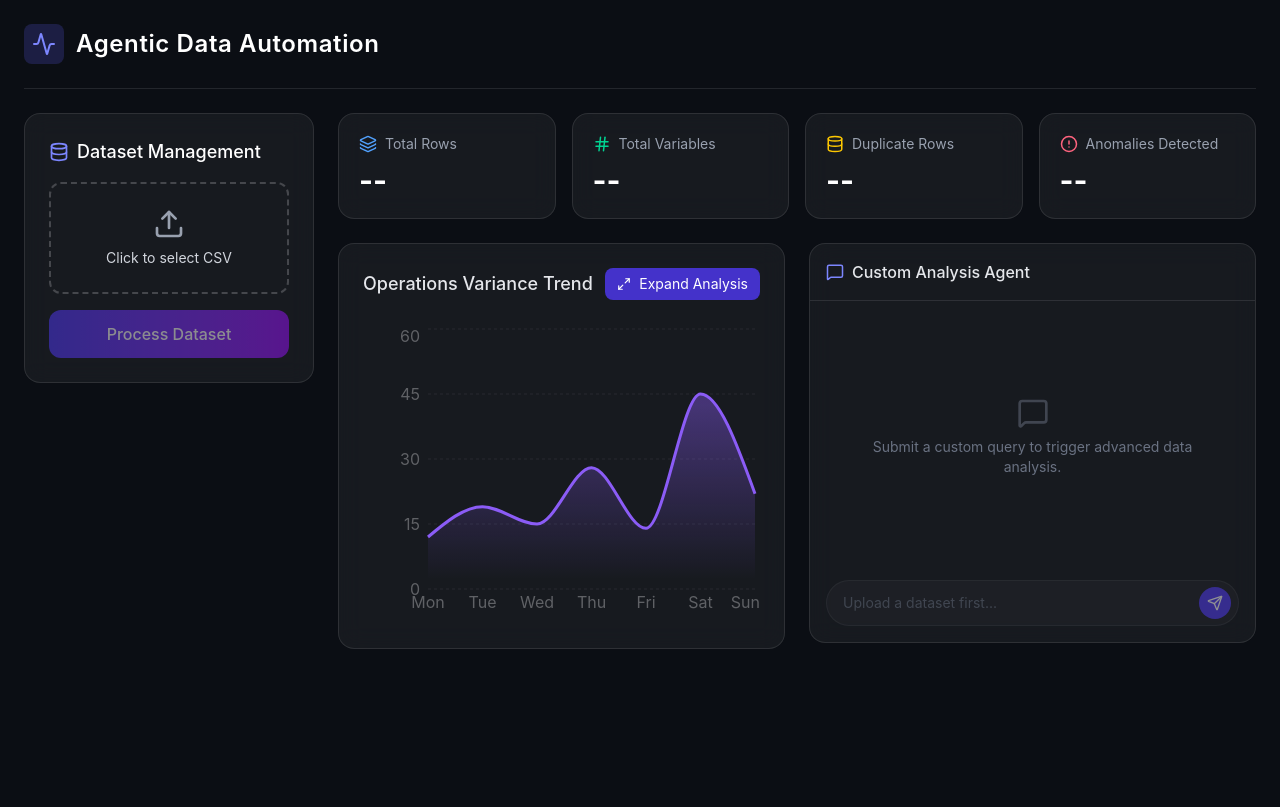
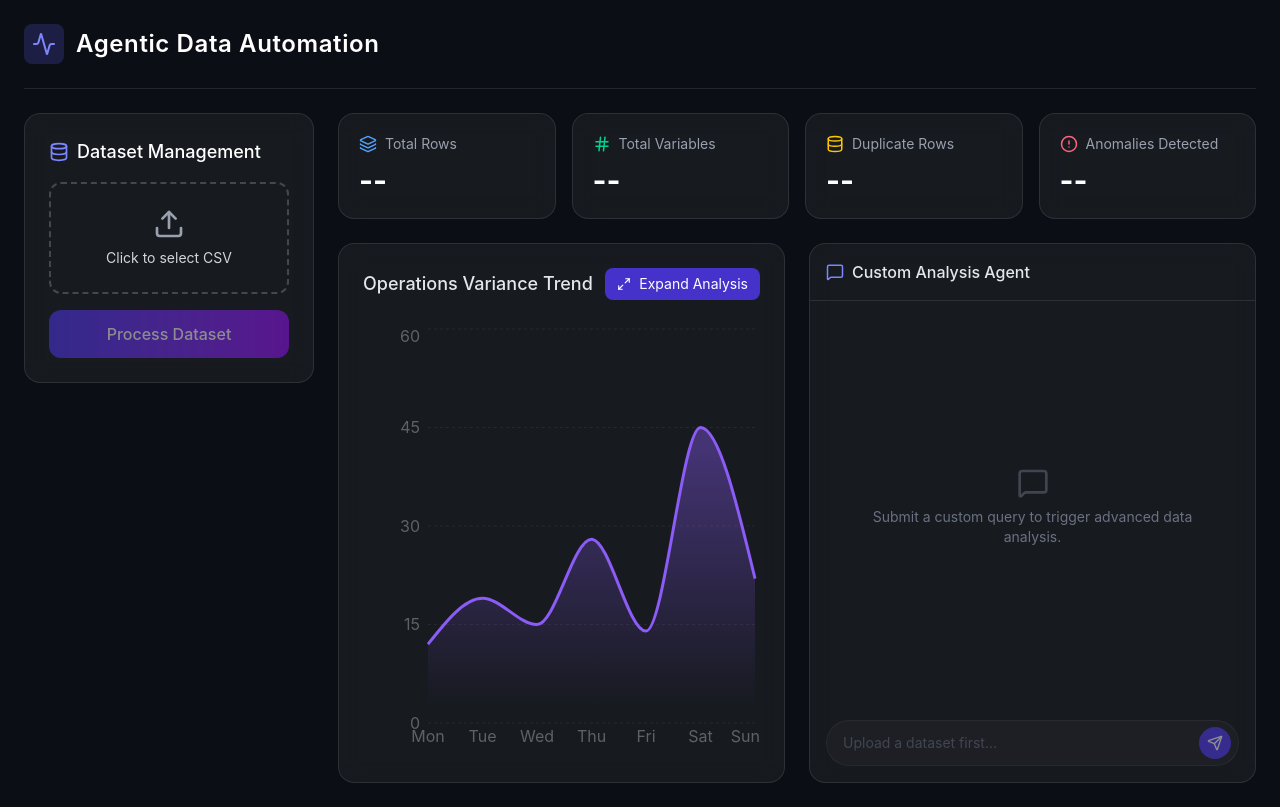
Before and after one commit to sbr093/Dataset-AI-Analyzer, a React app in the folder frontend/: page / in a window 1280 px wide. Built offline with nearby package versions, Linux system fonts and the light colour scheme; the HTML template or start-up script is replaced by a standard one.

Commit message:
style: implement dynamic viewport height calculations to remove dead space in main dashboard layout

```diff
--- a/frontend/src/App.jsx
+++ b/frontend/src/App.jsx
@@ -40,7 +40,7 @@ export default function App() {
     }
   }, [isModalOpen]);
 
-  // NEW: Process Data to Find the Min and Max Range for the Chart
+  // Process Data to Find the Min and Max Range for the Chart
   const chartDataToRender = useMemo(() => {
     if (!dynamicChartData.data || dynamicChartData.data.length === 0 || !xAxis || !yAxis) return [];
 
@@ -63,7 +63,6 @@ export default function App() {
     // Convert grouped data into an array formatted for a Recharts Range Area
     return Object.entries(groupedData).map(([key, value]) => ({
       [xAxis]: key,
-      // Recharts accepts an array of [bottomBoundary, topBoundary] to draw a range band
       [`${yAxis}Range`]: [value.min, value.max]
     }));
   }, [dynamicChartData.data, xAxis, yAxis]);
@@ -127,7 +126,7 @@ export default function App() {
   };
 
   return (
-    <div className="min-h-screen bg-[#0B0E14] text-white p-6 font-sans relative">
+    <div className="min-h-screen bg-[#0B0E14] text-white p-6 font-sans relative flex flex-col">
       {/* Top Navbar */}
       <header className="flex items-center justify-between pb-6 border-b border-white/10 mb-6">
         <div className="flex items-center gap-3">
@@ -138,7 +137,7 @@ export default function App() {
         </div>
       </header>
 
-      <div className="grid grid-cols-1 lg:grid-cols-4 gap-6">
+      <div className="grid grid-cols-1 lg:grid-cols-4 gap-6 flex-1">
         {/* Left Sidebar - File Upload Interface */}
         <div className="lg:col-span-1 bg-white/5 backdrop-blur-md border border-white/10 rounded-2xl p-6 h-fit">
           <h2 className="text-lg font-medium mb-4 flex items-center gap-2">
@@ -178,7 +177,7 @@ export default function App() {
         </div>
 
         {/* Main Interface */}
-        <div className="lg:col-span-3 space-y-6">
+        <div className="lg:col-span-3 space-y-6 flex flex-col">
 
           {/* High-Level Metric Cards */}
           <div className="grid grid-cols-2 md:grid-cols-4 gap-4">
@@ -198,11 +197,11 @@ export default function App() {
             ))}
           </div>
 
-          {/* Interactive Modules */}
-          <div className="grid grid-cols-1 xl:grid-cols-2 gap-6">
+          {/* Interactive Modules - Now set to flex-1 to stretch and fill the remaining height */}
+          <div className="grid grid-cols-1 xl:grid-cols-2 gap-6 flex-1">
 
             {/* Glowing Recharts Component */}
-            <div className="bg-white/5 backdrop-blur-md border border-white/10 rounded-2xl p-6">
+            <div className="bg-white/5 backdrop-blur-md border border-white/10 rounded-2xl p-6 flex flex-col min-h-[500px] xl:h-[calc(100vh-260px)]">
 
               <div className="flex justify-between items-center mb-6">
                 <h3 className="text-lg font-medium text-gray-200">Operations Variance Trend</h3>
@@ -214,7 +213,8 @@ export default function App() {
                 </button>
               </div>
 
-              <div className="h-[300px] w-full">
+              {/* Flex-1 ensures the chart uses all available vertical space */}
+              <div className="flex-1 w-full min-h-[0]">
                 <ResponsiveContainer width="100%" height="100%">
                   <AreaChart data={staticChartData}>
                     <defs>
@@ -237,7 +237,7 @@ export default function App() {
             </div>
 
             {/* Custom Query AI Chatbot */}
-            <div className="bg-white/5 backdrop-blur-md border border-white/10 rounded-2xl flex flex-col h-[400px]">
+            <div className="bg-white/5 backdrop-blur-md border border-white/10 rounded-2xl flex flex-col min-h-[500px] xl:h-[calc(100vh-260px)]">
               <div className="p-4 border-b border-white/10 flex items-center gap-2">
                 <MessageSquare size={18} className="text-indigo-400" />
                 <h3 className="font-medium text-gray-200">Custom Analysis Agent</h3>
@@ -294,7 +294,7 @@ export default function App() {
         </div>
       </div>
 
-      {/* NEW: The Glassmorphism Modal Overlay */}
+      {/* The Glassmorphism Modal Overlay */}
       {isModalOpen && (
         <div className="fixed inset-0 z-50 flex items-center justify-center bg-black/60 backdrop-blur-sm">
           <div className="w-11/12 h-5/6 bg-[#0B0E14]/95 border border-white/10 rounded-2xl p-6 shadow-2xl flex flex-col">
@@ -344,7 +344,7 @@ export default function App() {
                 </select>
               </div>
 
-              {/* NEW: The Plot Button */}
+              {/* The Plot Button */}
               <div className="flex flex-col justify-end">
                 <button
                   onClick={() => setIsPlotted(true)}
@@ -397,11 +397,9 @@ export default function App() {
                           itemStyle={{ color: '#e2e8f0' }}
                           labelStyle={{ color: '#94a3b8', marginBottom: '4px' }}
                           formatter={(value) => {
-                            // Format the tooltip so it cleanly says [Min, Max] instead of a raw array
                             return Array.isArray(value) ? `Min: ${value[0]} - Max: ${value[1]}` : value;
                           }}
                         />
-                        {/* UPDATE: dataKey mapped to our dynamic range array */}
                         <Area
                           type="monotone"
                           dataKey={`${yAxis}Range`}
```
